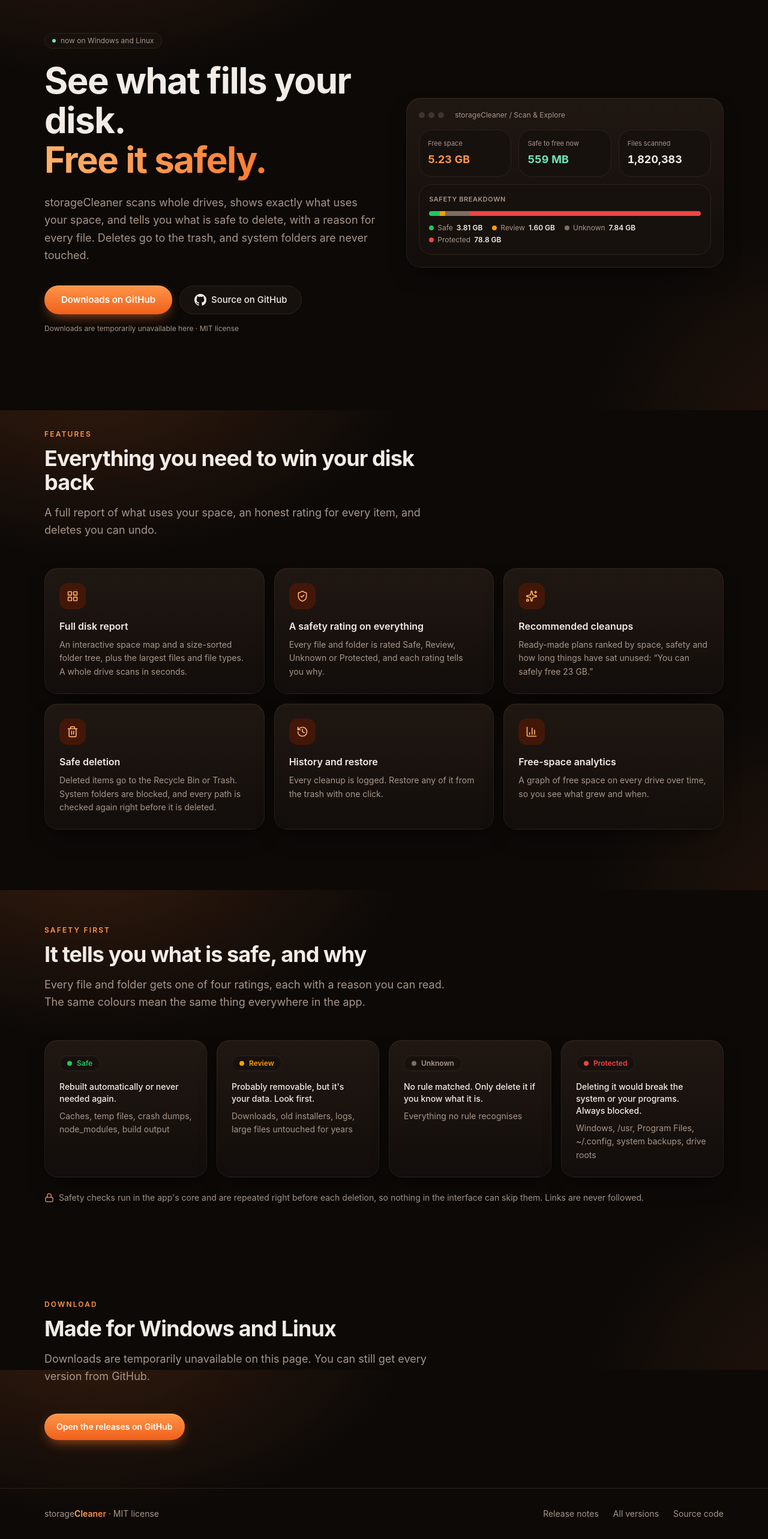
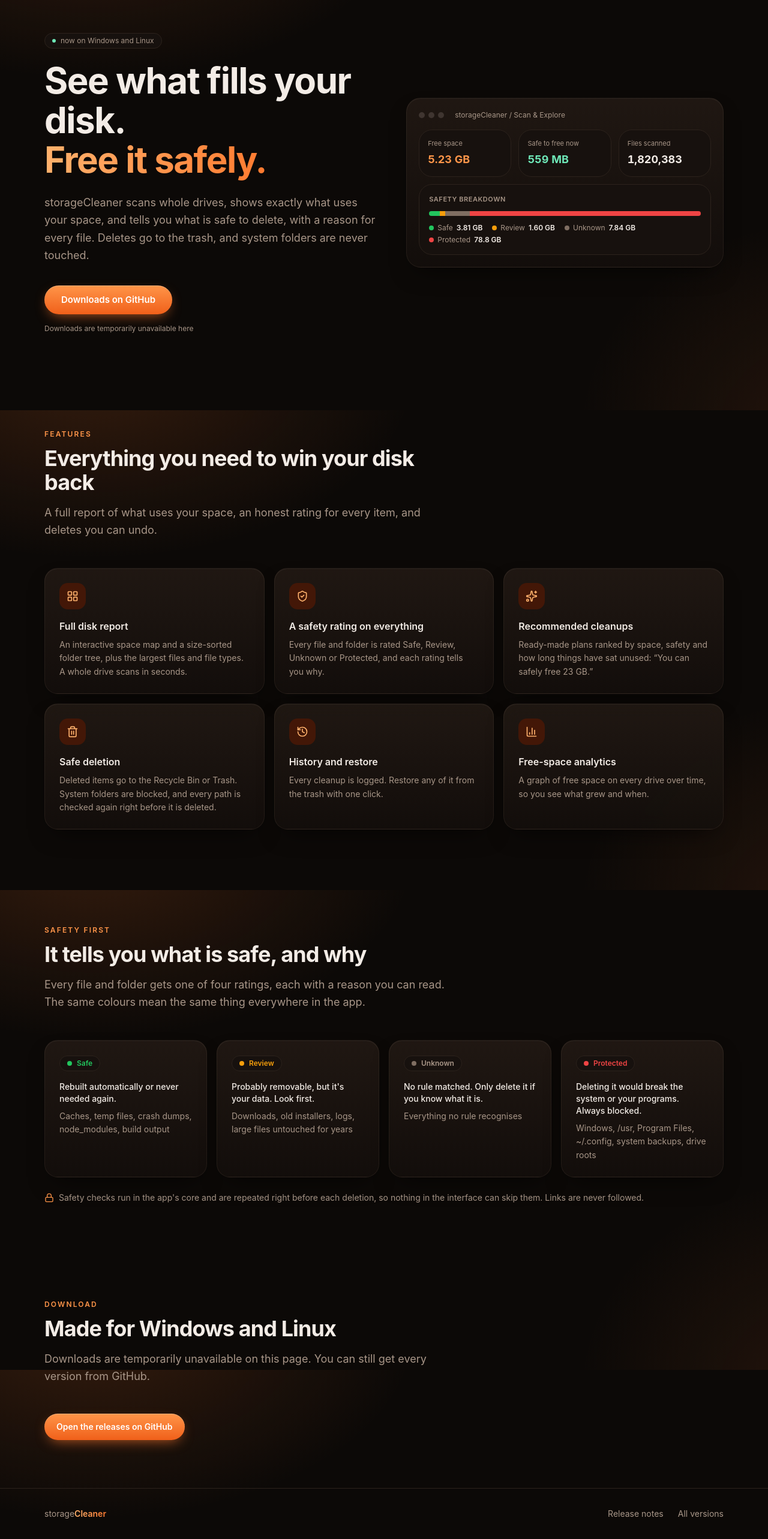
Before and after one commit to Lasha-Khvichia/storageCleaner-landing, a Next.js app: page / in a window 1280 px wide. Shown: the part 116-2682 px from the top of the page at 60% size. Built offline with nearby package versions, Linux system fonts and the light colour scheme.

Commit message:
chore: closed-source links, point downloads at the releases repo
Co-Authored-By: Claude Opus 5.5 <noreply@anthropic.com>
Claude-Session: https://claude.ai/code/session_01GzwVA4EaSo4U63uLbEH2Hd

```diff
--- a/src/components/GitHubIcon.tsx
+++ /dev/null
@@ -1,8 +0,0 @@
-/** The GitHub mark (lucide-react 1.x has no brand icons). */
-export function GitHubIcon({ className = "h-5 w-5" }: { className?: string }) {
-  return (
-    <svg viewBox="0 0 16 16" className={className} fill="currentColor" aria-hidden>
-      <path d="M8 0C3.58 0 0 3.58 0 8c0 3.54 2.29 6.53 5.47 7.59.4.07.55-.17.55-.38 0-.19-.01-.82-.01-1.49-2.01.37-2.53-.49-2.69-.94-.09-.23-.48-.94-.82-1.13-.28-.15-.68-.52-.01-.53.63-.01 1.08.58 1.23.82.72 1.21 1.87.87 2.33.66.07-.52.28-.87.51-1.07-1.78-.2-3.64-.89-3.64-3.95 0-.87.31-1.59.82-2.15-.08-.2-.36-1.02.08-2.12 0 0 .67-.21 2.2.82.64-.18 1.32-.27 2-.27.68 0 1.36.09 2 .27 1.53-1.04 2.2-.82 2.2-.82.44 1.1.16 1.92.08 2.12.51.56.82 1.27.82 2.15 0 3.07-1.87 3.75-3.65 3.95.29.25.54.73.54 1.48 0 1.07-.01 1.93-.01 2.2 0 .21.15.46.55.38A8.013 8.013 0 0016 8c0-4.42-3.58-8-8-8z" />
-    </svg>
-  );
-}
--- a/src/components/hero/Hero.tsx
+++ b/src/components/hero/Hero.tsx
@@ -1,6 +1,5 @@
 import type { Release } from "@/releases/types.ts";
-import { ALL_RELEASES_URL, SOURCE_URL } from "@/releases/links.ts";
-import { GitHubIcon } from "../GitHubIcon";
+import { ALL_RELEASES_URL } from "@/releases/links.ts";
 import { AppPreview } from "./AppPreview";
 import { HeroDownloadButton } from "./HeroDownloadButton";
 
@@ -29,16 +28,9 @@ export function Hero({ release }: { release: Release | null }) {
               Downloads on GitHub
             </a>
           )}
-          <a
-            href={SOURCE_URL}
-            className="inline-flex h-12 items-center gap-2 rounded-full border border-line bg-surface px-6 text-[15px] font-medium text-fg transition-colors hover:bg-surface-raised"
-          >
-            <GitHubIcon />
-            Source on GitHub
-          </a>
         </div>
         <p className="mt-4 text-xs text-muted">
-          {release ? "Free and open source · MIT license" : "Downloads are temporarily unavailable here · MIT license"}
+          {release ? "Free for Windows and Linux" : "Downloads are temporarily unavailable here"}
         </p>
       </div>
       <AppPreview />
--- a/src/components/sections/SiteFooter.tsx
+++ b/src/components/sections/SiteFooter.tsx
@@ -1,6 +1,6 @@
 import type { Release } from "@/releases/types.ts";
 import { formatReleaseDate } from "@/releases/format-release.ts";
-import { ALL_RELEASES_URL, SOURCE_URL } from "@/releases/links.ts";
+import { ALL_RELEASES_URL } from "@/releases/links.ts";
 
 export function SiteFooter({ release }: { release: Release | null }) {
   return (
@@ -8,8 +8,8 @@ export function SiteFooter({ release }: { release: Release | null }) {
       <div className="mx-auto flex max-w-[var(--sc-content-width)] flex-wrap items-center justify-between gap-4 px-6 py-8 text-sm text-muted">
         <p>
           storage<span className="text-gradient font-semibold">Cleaner</span> {release
-            ? ` v${release.version} · released ${formatReleaseDate(release.releasedAt)} · MIT license`
-            : " · MIT license"}
+            ? ` v${release.version} · released ${formatReleaseDate(release.releasedAt)}`
+            : ""}
         </p>
         <nav className="flex gap-6" aria-label="Footer">
           <a href={release?.notesUrl ?? ALL_RELEASES_URL} className="hover:text-fg">
@@ -18,9 +18,6 @@ export function SiteFooter({ release }: { release: Release | null }) {
           <a href={ALL_RELEASES_URL} className="hover:text-fg">
             All versions
           </a>
-          <a href={SOURCE_URL} className="hover:text-fg">
-            Source code
-          </a>
         </nav>
       </div>
     </footer>
--- a/src/releases/links.ts
+++ b/src/releases/links.ts
@@ -1,6 +1,5 @@
 /**
- * Fixed links to the app's GitHub repository (independent of the data source).
- * When the app repo goes private, these move to the public files-only repo.
+ * Fixed link to the public files-only repo, the download home. The app repo is
+ * private and closed source, so it is never linked from the site.
  */
-export const SOURCE_URL = "https://github.com/Lasha-Khvichia/storageCleaner";
-export const ALL_RELEASES_URL = `${SOURCE_URL}/releases`;
+export const ALL_RELEASES_URL = "https://github.com/Lasha-Khvichia/storageCleaner-releases/releases";
```
Also changed, not shown: src/components/README.md, src/releases/README.md, 2 other files (tests, documents, lock files or other folders).
